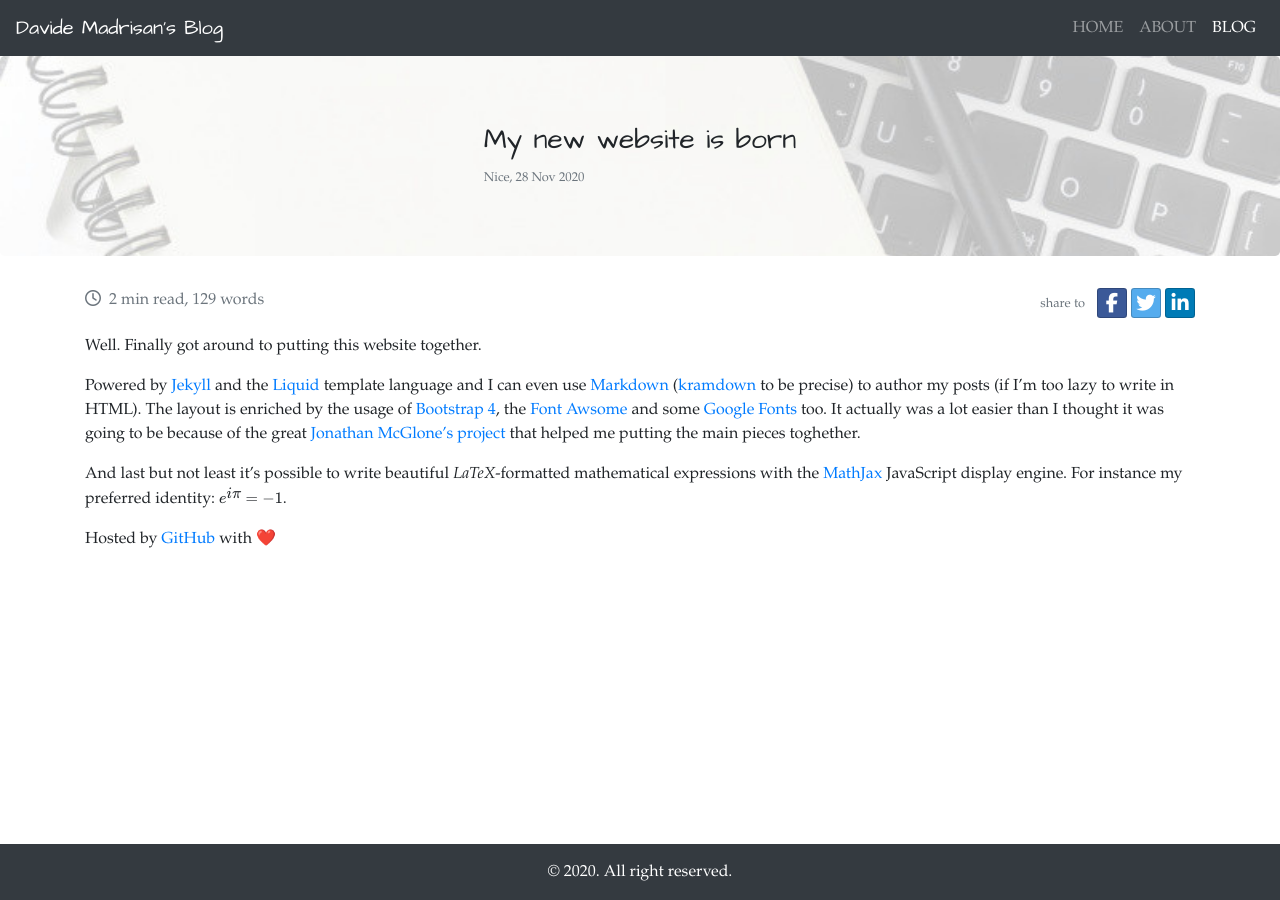
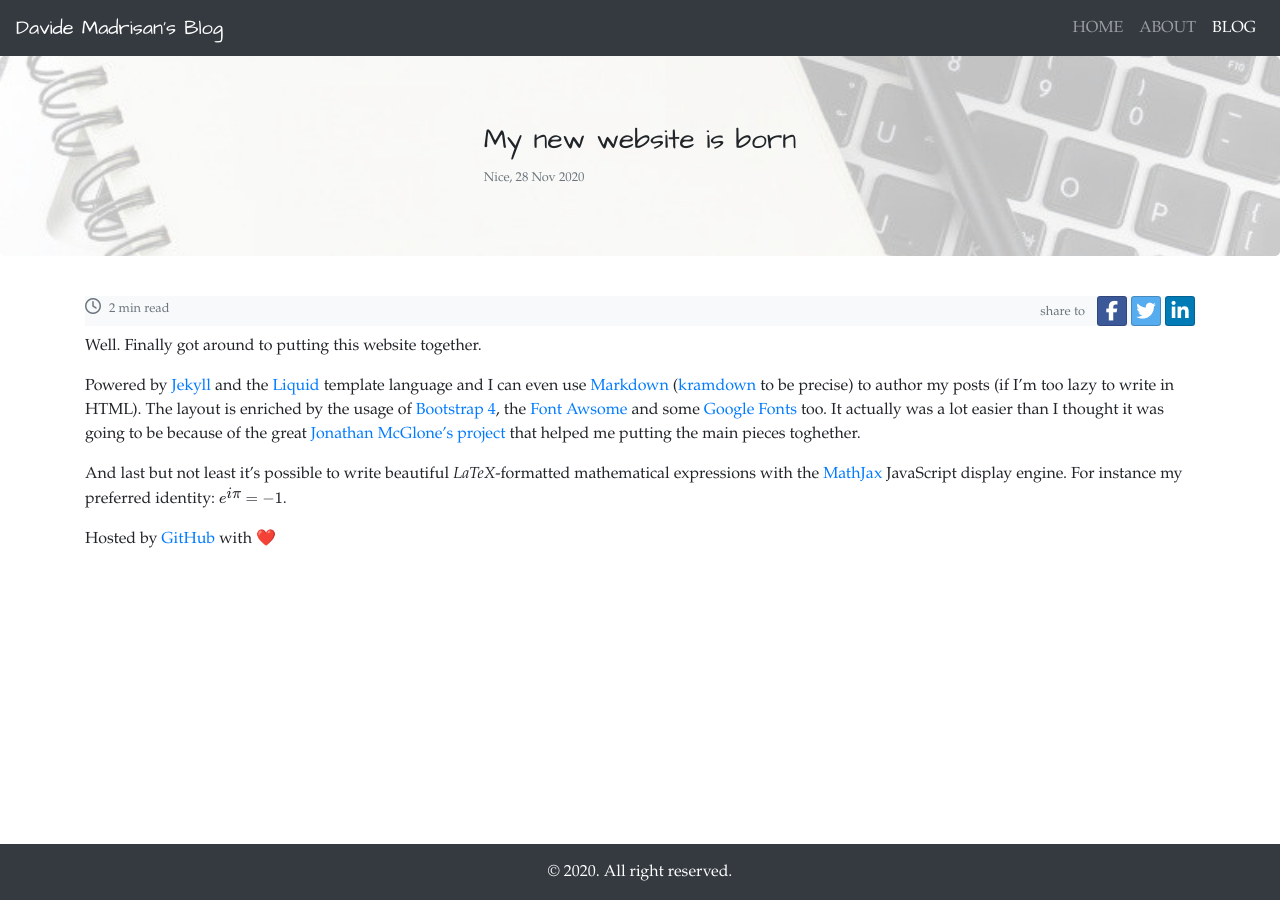
Before and after one commit to madrisan/madrisan.github.io, a Jekyll site: the page built from _posts/2020-11-28-davide-madrisan-site-launched.md, in a window 1280 px wide. Built offline with Jekyll 4.4.1, drawn with Linux system fonts in a browser that asks for light colours; nearby versions of some CDN libraries; emoji names are drawn with the system emoji font; formulas are drawn with MathJax 3.

Commit message:
Fix the position of reading time and share buttons on small screens
Signed-off-by: Davide Madrisan <davide.madrisan@gmail.com>

```diff
--- a/_includes/readtime.html
+++ b/_includes/readtime.html
@@ -1,28 +1,16 @@
-{% assign stripchars = content | strip_html | strip_newlines | remove: " " | size %}
-{% assign time =  stripchars | divided_by: 400 | plus: 1 %}
+{% assign stripchars =
+       content | strip_html | strip_newlines | remove: " " | size %}
+{% assign time = stripchars | divided_by: 400 | plus: 1 %}
 {% assign words = content | number_of_words %}
 
 {% if page.language == "it" %}
-{%     if time > 1                       %}
-{%         assign time_txt = "minuti"    %}
-{%     else                              %}
-{%         assign time_txt = "minuto"    %}
-{%     endif                             %}
-{%     assign time_txt = (time_txt |
-           append: " di lettura")        %}
-{%     assign words_txt = "parole"       %}
+{%     assign time_txt = "min. di lettura" %}
 {% else %}
-{%     if time > 1                       %}
-{%         assign time_txt = "min read"  %}
-{%     else                              %}
+{%     if time > 1 %}
+{%         assign time_txt = "min read" %}
+{%     else %}
 {%         assign time_txt = "mins read" %}
-{%     endif                             %}
-{%     assign words_txt = "words"        %}
+{%     endif %}
 {% endif %}
 
-<div>
-    <span>
-        <i class="far fa-clock pr-2"></i>{{ time }} {{ time_txt }},
-	{{ words }} {{ words_txt }}
-    </span>
-</div>
+<small><i class="far fa-clock pr-2"></i>{{ time }} {{ time_txt }}</small>
--- a/_includes/sharetosocials.html
+++ b/_includes/sharetosocials.html
@@ -4,7 +4,7 @@
 {%     assign share_txt = "share to" %}
 {% endif %}
 
-<small class="bottom-align-text text-secondary pr-2">{{ share_txt }}</small>
+<small class="text-secondary pr-2">{{ share_txt }}</small>
 <a href="https://facebook.com/sharer.php?u={{ site.url }}{{ page.url }}"
    class="btn btn-social-icon btn-facebook btn-sm"
    data-abc="true"
--- a/_layouts/post.html
+++ b/_layouts/post.html
@@ -14,13 +14,12 @@ layout: default
     </div>
 </div>
 
-
-<div class="container pb-2 text-secondary">
-    <div class="row">
-        <div class="col-sm-6">
+<div class="container pt-2">
+    <div class="bg-light d-flex justify-content-between text-secondary">
+        <div>
             {% include readtime.html %}
         </div>
-        <div class="col-sm-6 text-right">
+        <div>
             {% include sharetosocials.html %}
         </div>
     </div>
```
